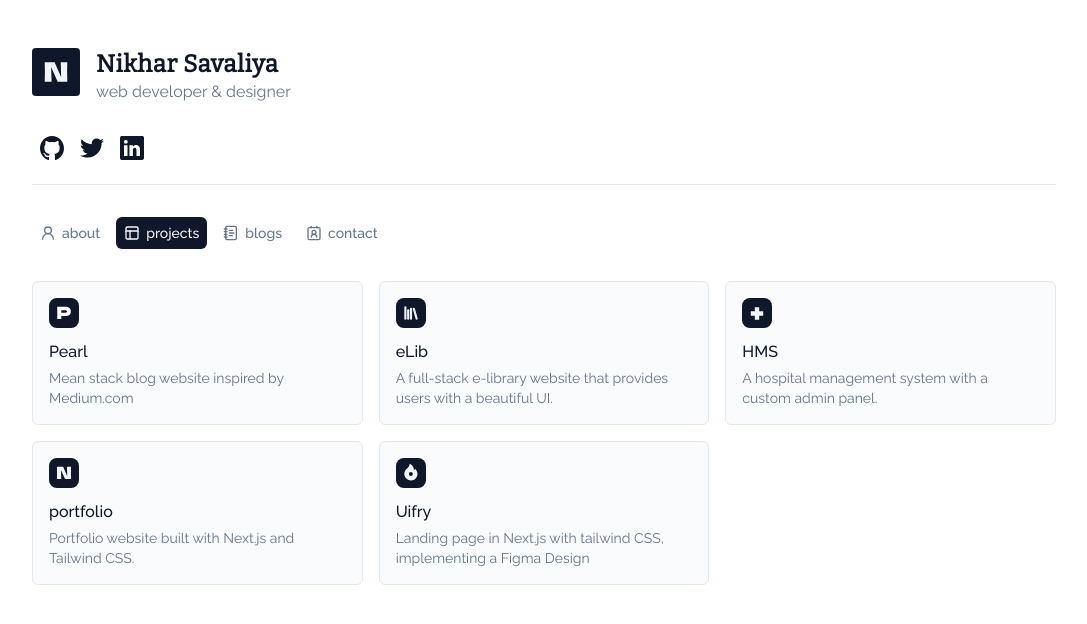
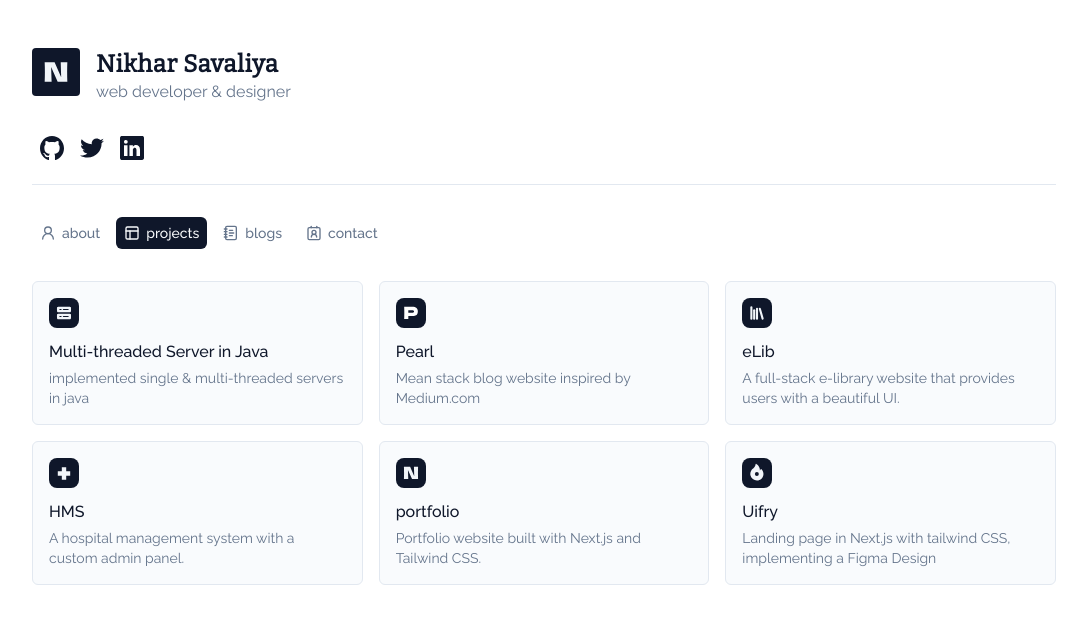
Before and after one commit to Nikhar-savaliya/portfolio, a Next.js app: page /projects in a window 1280 px wide. Shown: the top 624 px of the page, without its empty margins (96-1183 px from the left). Built offline with nearby package versions, Linux system fonts and the light colour scheme.

Commit message:
add new project

```diff
--- a/src/app/blogs/page.tsx
+++ b/src/app/blogs/page.tsx
@@ -50,7 +50,7 @@
       animate={{ y: 0, opacity: 1 }}
       transition={{ type: "spring", stiffness: 200, delay: 0.15 }}
     >
-      <div className="grid w-full md:grid-cols-2 gap-4">
+      <div className="grid w-full gap-4">
         {blogsData.map((project) => (
           <CardItem {...project} key={project.id} hasImg={false} />
         ))}
--- a/src/app/projects/page.tsx
+++ b/src/app/projects/page.tsx
@@ -8,17 +8,25 @@
 import hmsLogo from "@/assets/icons/HMS-logo.svg";
 import portfolioLogo from "@/assets/icons/portfolio-logo.svg";
 import uifryLogo from "@/assets/icons/Uifry-logo.svg";
+import SeverLogo from "@/assets/icons/server-logo.svg";
 
 const ProjectsData = [
   {
     id: 1,
+    name: "Multi-threaded Server in Java",
+    description: "implemented single & multi-threaded servers in java",
+    link: "https://github.com/Nikhar-savaliya/Threaded-servers-in-java",
+    image: SeverLogo,
+  },
+  {
+    id: 2,
     name: "Pearl",
     description: "Mean stack blog website inspired by Medium.com",
     link: "https://github.com/Nikhar-savaliya/Pearl",
     image: pearlLogo,
   },
   {
-    id: 2,
+    id: 3,
     name: "eLib",
     description:
       "A full-stack e-library website that provides users with a beautiful UI.",
@@ -26,21 +34,21 @@
     image: elibLogo,
   },
   {
-    id: 3,
+    id: 4,
     name: "HMS",
     description: "A hospital management system with a custom admin panel.",
     link: "https://github.com/Nikhar-savaliya/HospitalManagementSystem",
     image: hmsLogo,
   },
   {
-    id: 4,
+    id: 5,
     name: "portfolio",
     description: "Portfolio website built with Next.js and Tailwind CSS.",
-    link: "https://github.com/Nikhar-savaliya/portfolio-website",
+    link: "https://github.com/Nikhar-savaliya/portfolio",
     image: portfolioLogo,
   },
   {
-    id: 5,
+    id: 6,
     name: "Uifry",
     description:
       "Landing page in Next.js with tailwind CSS, implementing a Figma Design",
--- a/src/components/ui/projectItem.tsx
+++ b/src/components/ui/projectItem.tsx
@@ -37,7 +37,7 @@
           />
         )}
         <div className="mb-1 font-medium text-primary">{project.name}</div>
-        <div className="text-sm font-normal text-muted-foreground line-clamp-2 max-w-[400px]">
+        <div className="text-sm font-normal text-muted-foreground line-clamp-2">
           {project.description}
         </div>
       </a>
```
Also changed, not shown: src/assets/icons/server-logo.svg (added), 1 other file (tests, documents, lock files or other folders).
